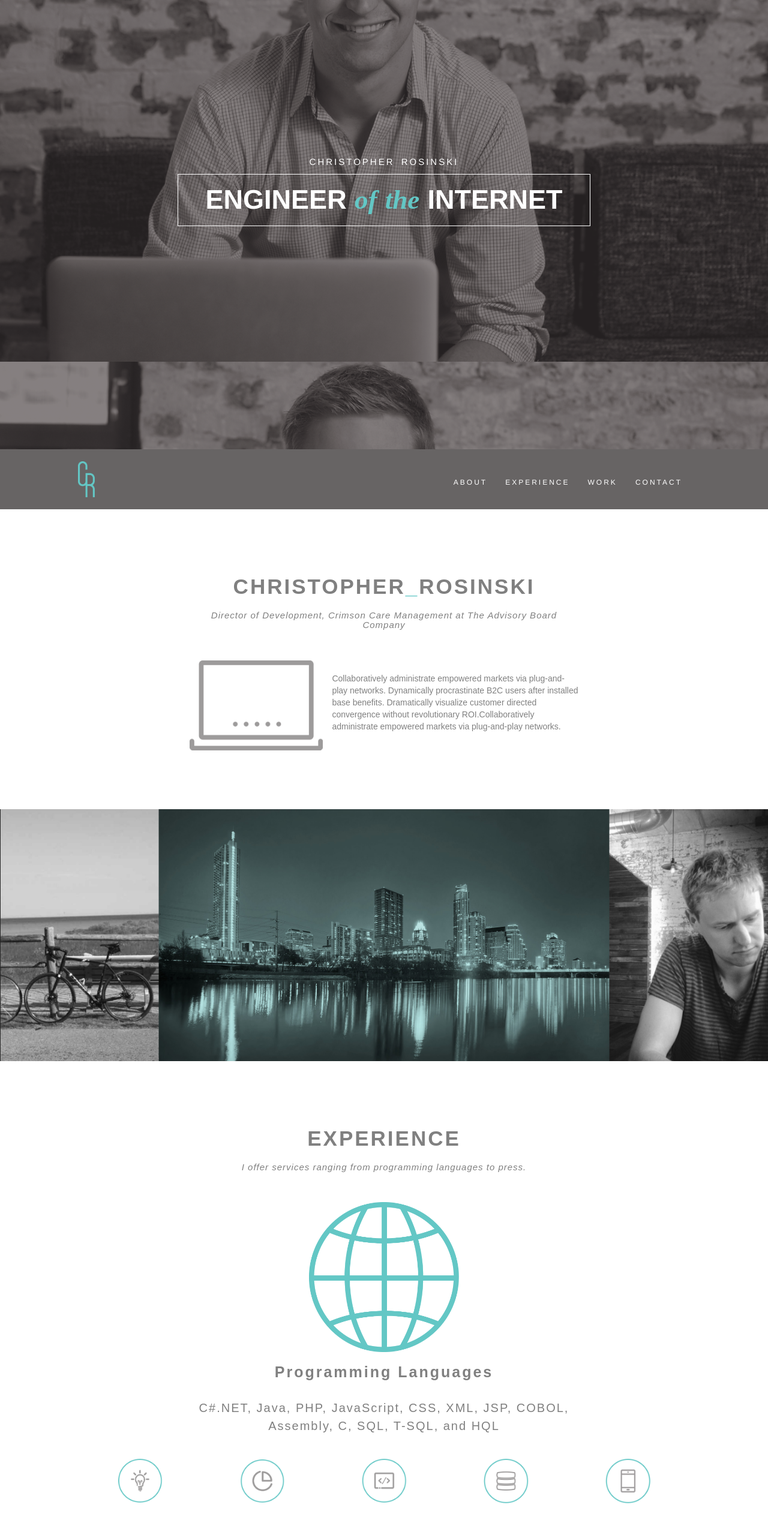
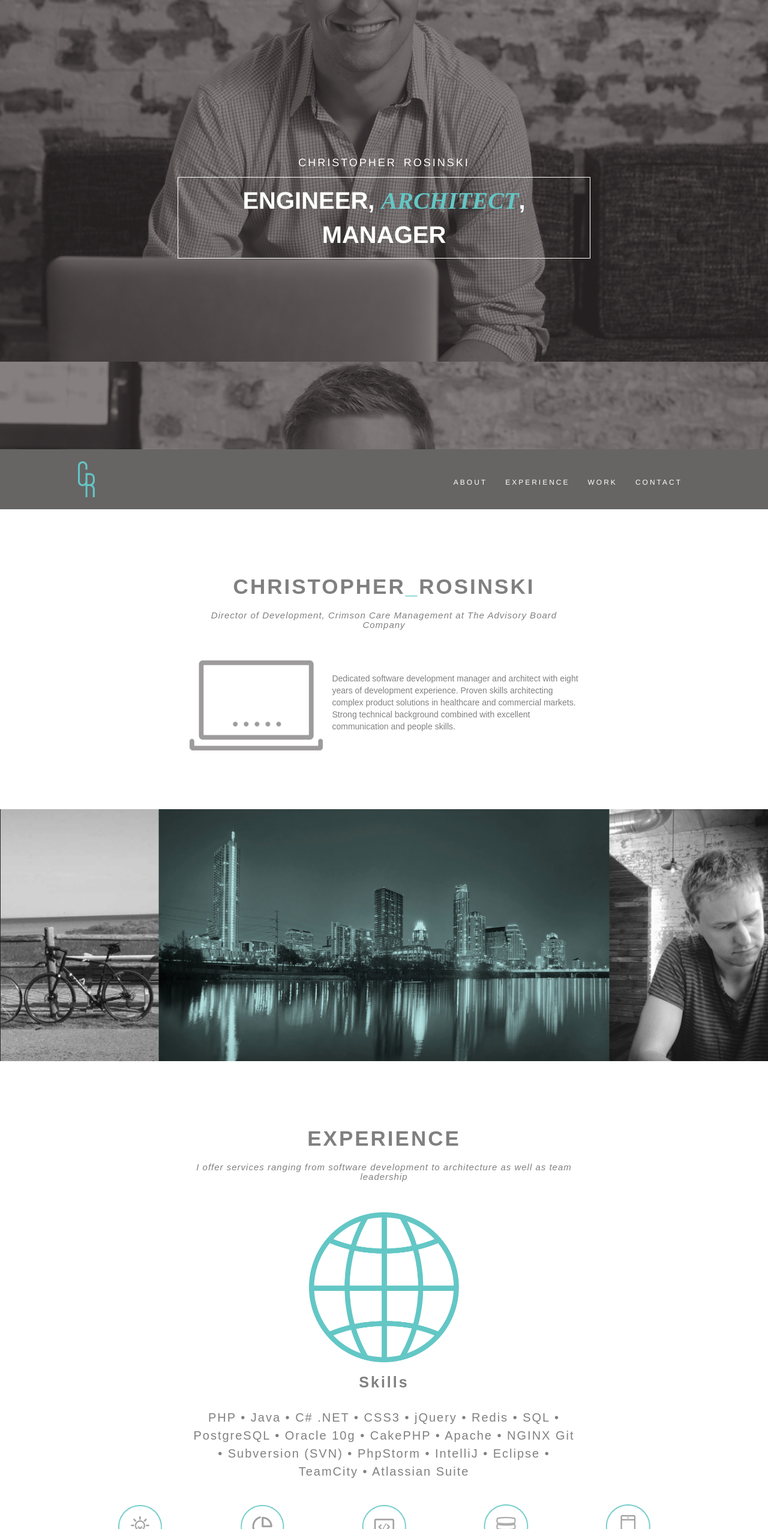
Before and after one commit to rosinscj/christopherrosinski, a plain HTML site: page index.html in a window 1280 px wide. Shown: the part 251-2800 px from the top of the page at 60% size. Drawn offline with nearby package versions, Linux system fonts and the light colour scheme.

Commit message:
Updated copy (headlines, recommendation, skills and summary), updated font sizes and removed lowercase

```diff
--- a/css/main.css
+++ b/css/main.css
@@ -52,11 +52,10 @@ h1{
     text-transform: uppercase;
     color: white;
     font-weight: bold;
-    font-size: 45px;
+    font-size: 40px;
     width: 50%;
 }
 .block-float >span.blue{
-    text-transform: lowercase;
     font-family: serif;
     font-style: italic;
     word-spacing: 2px;
@@ -80,7 +79,7 @@ span.blue{
 span.name-text{
     text-align: center;
     color: white;
-    font-size: 15px;
+    font-size: 18px;
     letter-spacing: 3px;
     word-spacing: 4px;
     font-weight: normal;
--- a/index.html
+++ b/index.html
@@ -64,7 +64,7 @@
                     <span class="name-text">Christopher Rosinski</span>
                 </div>
                 <div class="block-float">
-                    <span>Engineer</span><span class="blue"> of the </span><span>Internet</span>
+                    <span>Engineer, </span><span class="blue"> Architect</span><span>, Manager</span>
                 </div>
             </div>
         </div>
@@ -96,7 +96,7 @@
                 <div class="inner-panel">
                     <h1 class="gets-smaller">Christopher<span class="blue">_</span>Rosinski</h1>
                     <h2>Director of Development, Crimson Care Management at The Advisory Board Company</h2>
-                    <span class="content"><img src="img/icons/icon_computer_wire.png" height="150"> <p>Collaboratively administrate empowered markets via plug-and-play networks. Dynamically procrastinate B2C users after installed base benefits. Dramatically visualize customer directed convergence without revolutionary ROI.Collaboratively administrate empowered markets via plug-and-play networks.</p></span>
+                    <span class="content"><img src="img/icons/icon_computer_wire.png" height="150"> <p>Dedicated software development manager and architect with eight years of development experience. Proven skills architecting complex product solutions in healthcare and commercial markets. Strong technical background combined with excellent communication and people skills.</p></span>
                 </div>
             </div>
             <div class="photo-panel">
@@ -106,19 +106,21 @@
                 <a class="anchor" id="exp"></a>
                 <div class="inner-panel no-bottom">
                     <h1>Experience</h1>
-                    <h2>I offer services ranging from programming languages to press.</h2>
+                    <h2>I offer services ranging from software development to architecture as well as team leadership</h2>
                     <img src="img/icons/globe.png">
-                    <h3>Programming Languages</h3>
-                    <h4>C#.NET, Java, PHP, JavaScript, CSS, XML, JSP, COBOL, Assembly, C, SQL, T-SQL, and HQL</h4>
+                    <h3>Skills</h3>
+                    <h4>PHP • Java • C# .NET • CSS3 • jQuery • Redis • SQL • PostgreSQL • Oracle 10g • CakePHP • Apache • NGINX Git • Subversion (SVN) • PhpStorm • IntelliJ • Eclipse • TeamCity • Atlassian Suite</h4>
                 </div>
-                <div class="icons-for-days"><img src="img/icons/icon_wire_sprite1.png"><img src="img/icons/icon_wire_sprite2.png"><img src="img/icons/icon_wire_sprite3.png"><img src="img/icons/icon_wire_sprite4.png"><img src="img/icons/icon_wire_sprite5.png"></div>
+                <div class="icons-for-days">
+                    <img src="img/icons/icon_wire_sprite1.png"><img src="img/icons/icon_wire_sprite2.png"><img src="img/icons/icon_wire_sprite3.png"><img src="img/icons/icon_wire_sprite4.png"><img src="img/icons/icon_wire_sprite5.png">
+                </div>
             </div>
 
             <div class="photo-panel ref-panel">
                 <div class="spacer"></div>
                 <div class="inner-ref">
-                    <h3>      "I've worked with Chris on two projects and am quite impressed with his work ethic, efficiency, and effectiveness."</h1>
-                    <h2>- <span class="blue">Shane Rodgers,</span> MACQUARIUM INTELLIGENT COMMUNICATIONS</h2>
+                    <h3>      "Chris is one of the most talented and driven engineering managers I have ever had the pleasure of working with. He was one of the founding developers of Crimson Care Management where he was able to build out a large configurable, multi-tenant web application in an incredibly short period of time. Though his team of direct reports has grown in size, Chris still seems to find time to stay on top of things technically. I would highly recommend him for any type of technical leadership role within a software engineering organization."</h3>
+                    <h2>- <span class="blue">Michael Kerrigan,</span> Director of Software Development</h2>
                 </div>
             </div>
 
@@ -132,7 +134,7 @@
 
             <div class="resume-panel">
                 <a class="anchor" id="contact"></a>
-                <h3>Download a copy of my resume <span class="blue">here</span></h1>
+                <h3>Additional information can be found below</h1>
             </div>
             <footer>
                 <div class="footer-panel">
```
